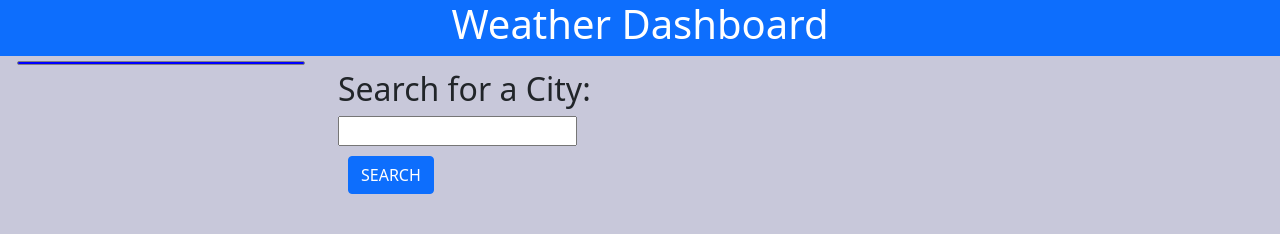
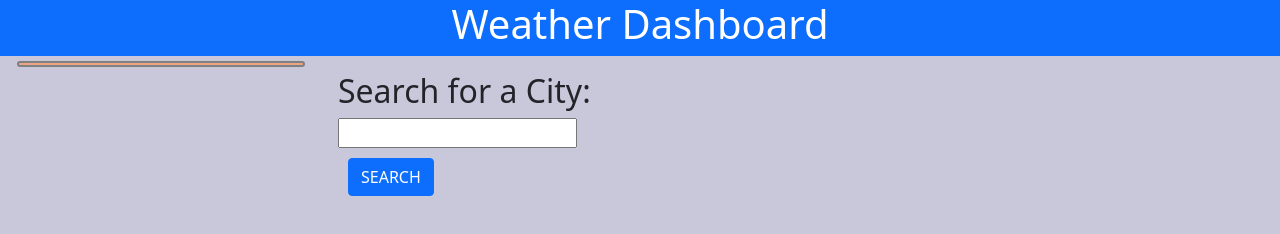
Before and after one commit to mjh1985codeman/Weather-Dashboard, a plain HTML site: page index.html in a window 1280 px wide. Drawn offline with nearby package versions, Linux system fonts and the light colour scheme.

Commit message:
updated button styling for saved city search

```diff
--- a/style.css
+++ b/style.css
@@ -48,9 +48,9 @@ header {
 }
 
 .savedCityButtons {
-    background-color: blue;
-    color: white;
-    border: solid 1px gray;
+    background-color: rgb(236, 165, 132);
+    color:black;
+    border: solid 2px gray;
     border-radius: 45px;
     max-width: 18rem;
     margin: 5px;
```
